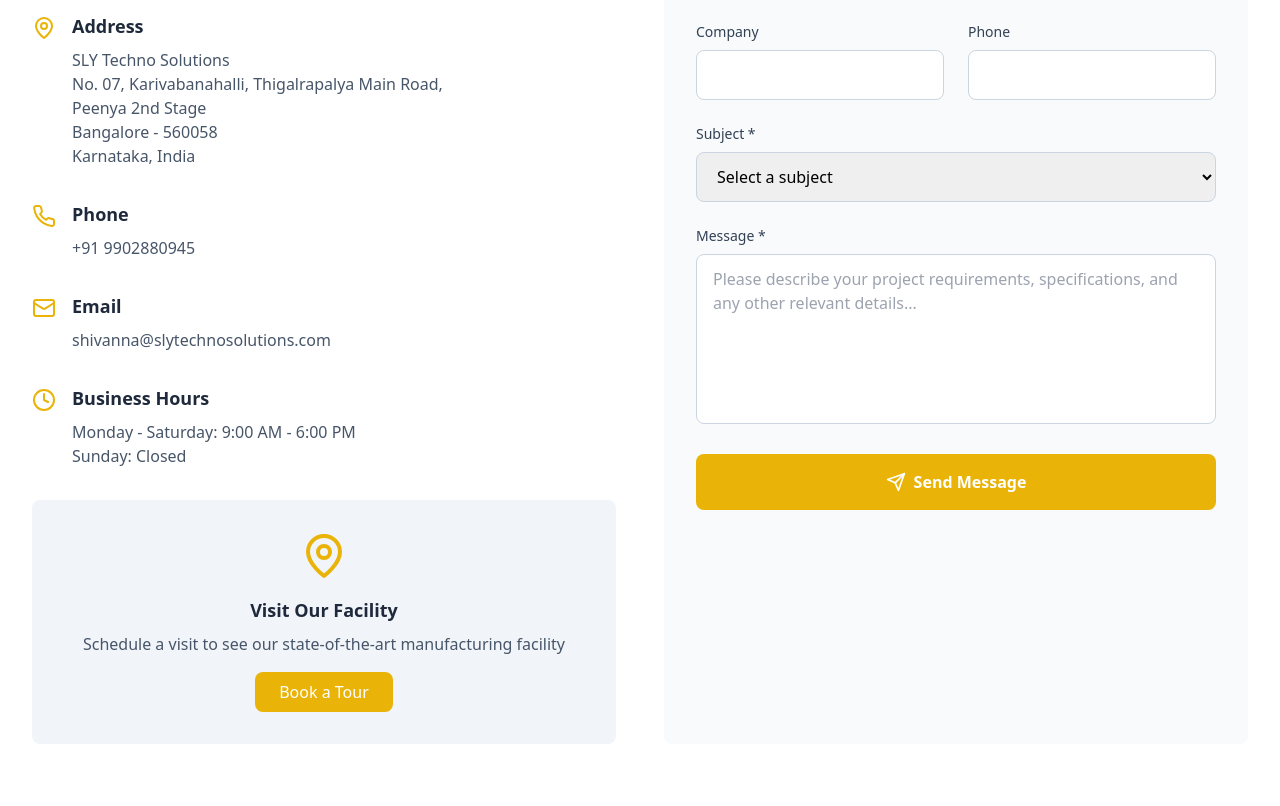
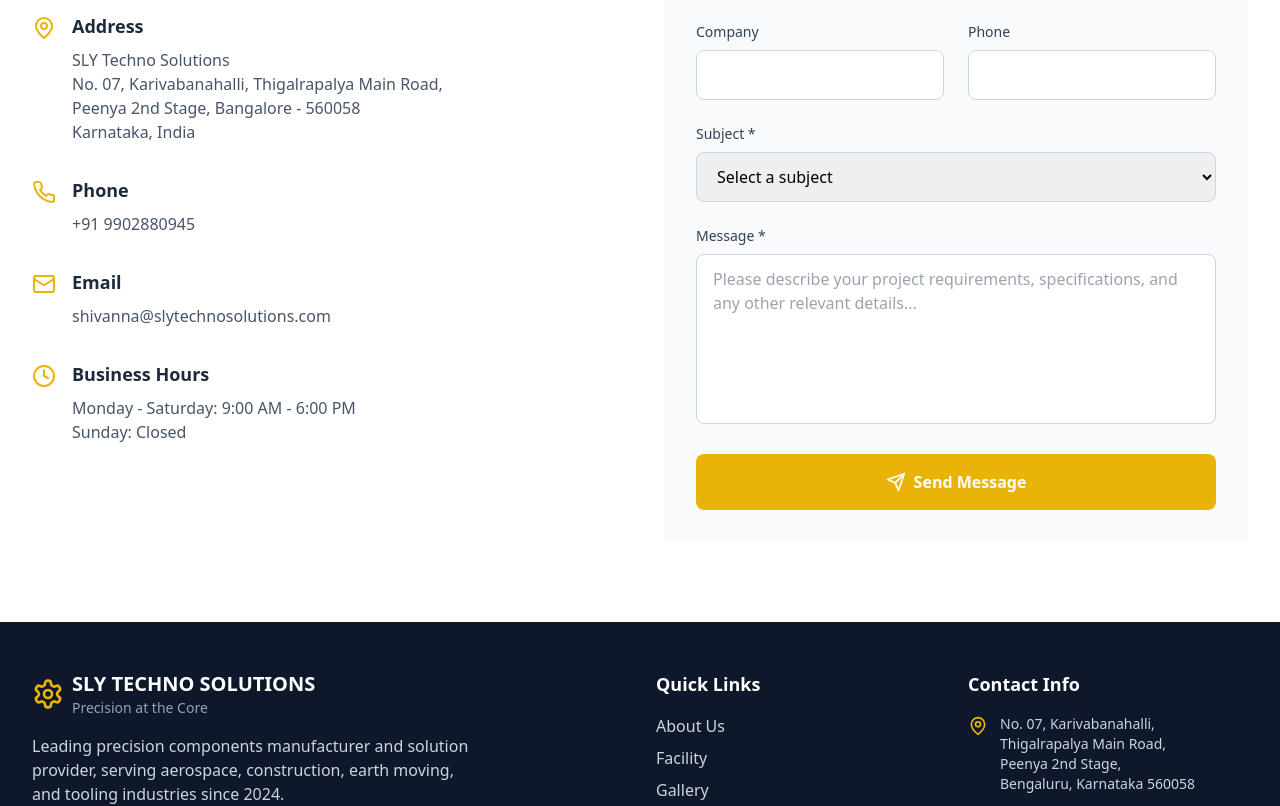
Before and after one commit to Harishgowdaa/SLY-Techno, a React (Vite) app: page /contact in a window 1280 px wide. Shown: the part 876-1682 px from the top of the page. Built offline with nearby package versions, Linux system fonts and the light colour scheme.

Commit message:
Add initial commit

```diff
--- a/src/pages/Contact.tsx
+++ b/src/pages/Contact.tsx
@@ -31,7 +31,7 @@ const Contact = () => {
         {
             icon: <MapPin className='h-6 w-6' />,
             title: 'Address',
-            details: ['SLY Techno Solutions', 'No. 07, Karivabanahalli, Thigalrapalya Main Road,', 'Peenya 2nd Stage', 'Bangalore - 560058', 'Karnataka, India'],
+            details: ['SLY Techno Solutions', 'No. 07, Karivabanahalli, Thigalrapalya Main Road,', 'Peenya 2nd Stage, Bangalore - 560058', 'Karnataka, India'],
         },
         {
             icon: <Phone className='h-6 w-6' />,
@@ -86,7 +86,7 @@ const Contact = () => {
                             </div>
 
                             {/* Map Placeholder */}
-                            <motion.div
+                            {/* <motion.div
                                 initial={{ opacity: 0, y: 20 }}
                                 whileInView={{ opacity: 1, y: 0 }}
                                 transition={{ duration: 0.8, delay: 0.4 }}
@@ -95,7 +95,7 @@ const Contact = () => {
                                 <h3 className='text-lg font-semibold text-slate-800 mb-2'>Visit Our Facility</h3>
                                 <p className='text-slate-600'>Schedule a visit to see our state-of-the-art manufacturing facility</p>
                                 <button className='mt-4 bg-yellow-500 hover:bg-yellow-600 text-white px-6 py-2 rounded-lg transition-colors duration-300'>Book a Tour</button>
-                            </motion.div>
+                            </motion.div> */}
                         </motion.div>
 
                         {/* Contact Form */}
```
